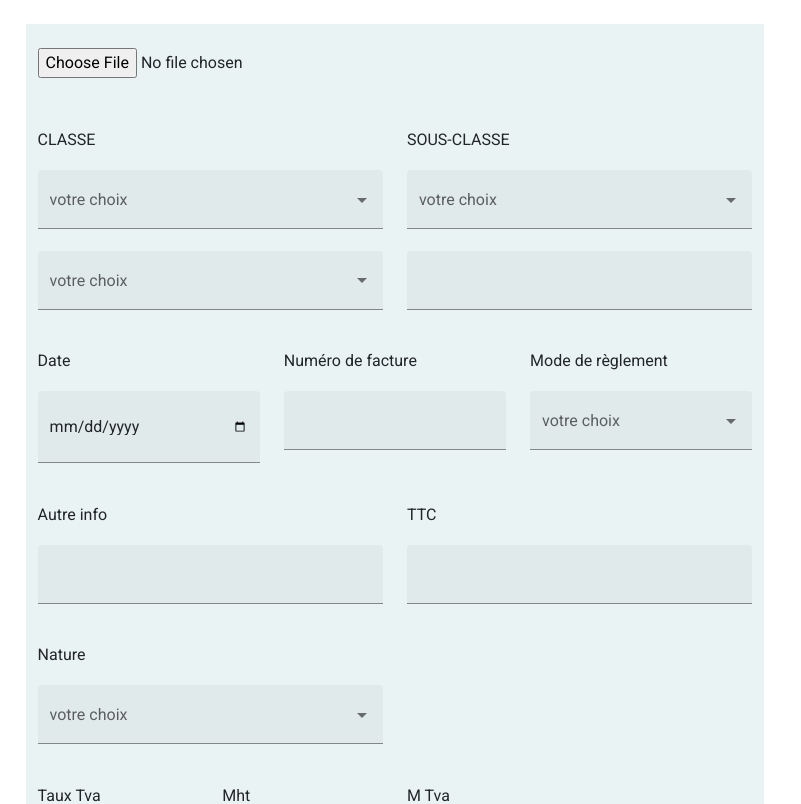
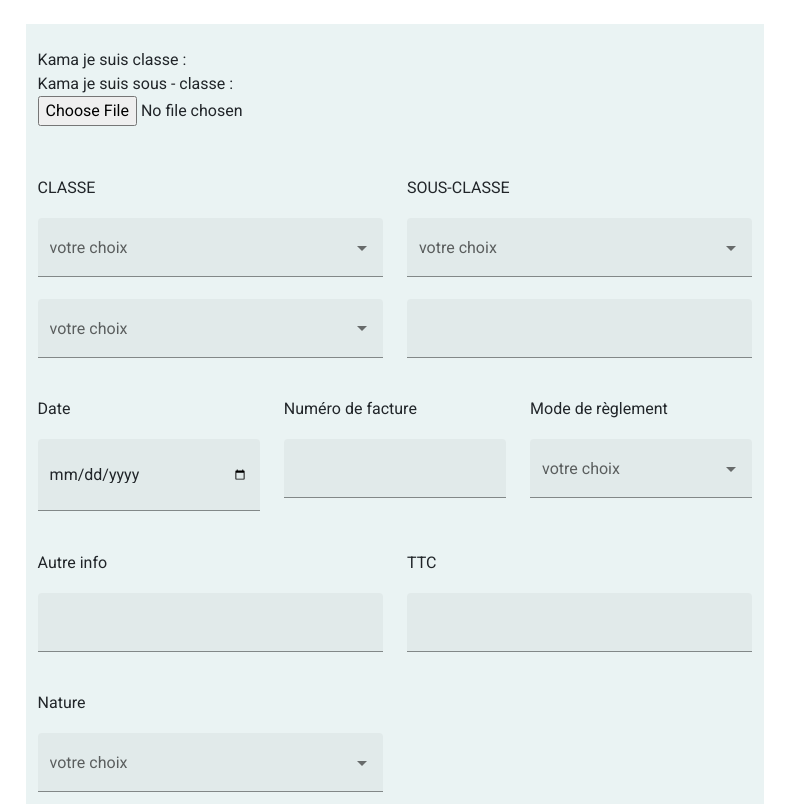
Before and after one commit to tounaf/compta-hery, an Angular app: page / in a window 1280 px wide. Shown: the top 804 px of the page, without its empty margins (0-801 px from the left). Built offline with nearby package versions, Linux system fonts and the light colour scheme.

Commit message:
NG MODEL SELECT

```diff
--- a/src/app/compta/compta.component.html
+++ b/src/app/compta/compta.component.html
@@ -14,6 +14,9 @@
     <div class="col-md-7" style="background-color: rgb(234, 243, 243);">
       <!-- Formulaire de saisie -->
       <div class="form-container mt-4" fxFlex="50">
+
+        <div>Kama je suis classe : {{parentClasse}}</div>
+        <div>Kama je suis sous - classe : {{sousClasse}}</div>
         <form [formGroup]="form">
 
           <!-- Fenêtre d'affichage d'image -->
@@ -26,9 +29,9 @@
               <h3>CLASSE</h3>
               <mat-form-field appearance="fill" style="width: 100%;">
                 <mat-label>votre choix</mat-label>
-                <mat-select>
-                  <span *ngFor="let classe of listeClass, let j = index">
-                    <mat-option [value]="classe.value">{{classe.value}}</mat-option>
+                <mat-select [(ngModel)]="parentClasse" [ngModelOptions]="{standalone: true}">
+                  <span *ngFor="let cl of listeClass, let j = index">
+                    <mat-option [value]="cl.value">{{cl.value}}</mat-option>
                   </span>
                 </mat-select>
               </mat-form-field>
@@ -37,7 +40,7 @@
               <h3>SOUS-CLASSE</h3>
               <mat-form-field appearance="fill" style="width: 100%;">
                 <mat-label>votre choix</mat-label>
-                <mat-select>
+                <mat-select [(ngModel)]="sousClasse" [ngModelOptions]="{standalone: true}">
                   <span *ngFor="let sous_classe of listeSousClass, let j = index">
                     <mat-option [value]="sous_classe.value">{{sous_classe.value}}</mat-option>
                   </span>
--- a/src/app/compta/compta.component.ts
+++ b/src/app/compta/compta.component.ts
@@ -21,6 +21,8 @@ export class ComptaComponent implements OnInit {
   listChoix2: any[] = [];
   listeModeReglement: any[] = [];
   imageSrc: string = '';
+  parentClasse: string = '';
+  sousClasse: string = '';
   constructor(private formBuilder: FormBuilder) {
     this.form = new FormGroup({});
   }
```
